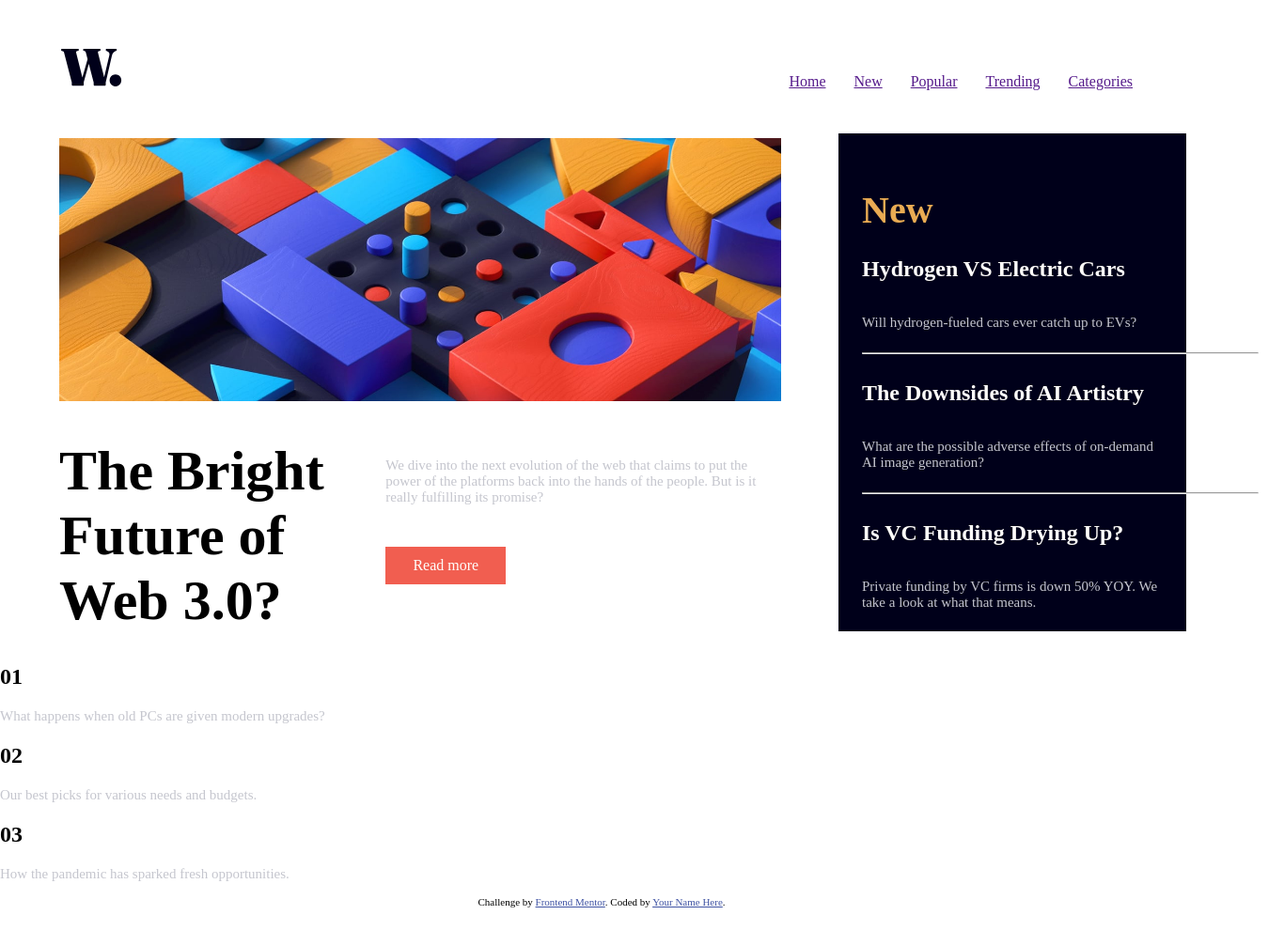
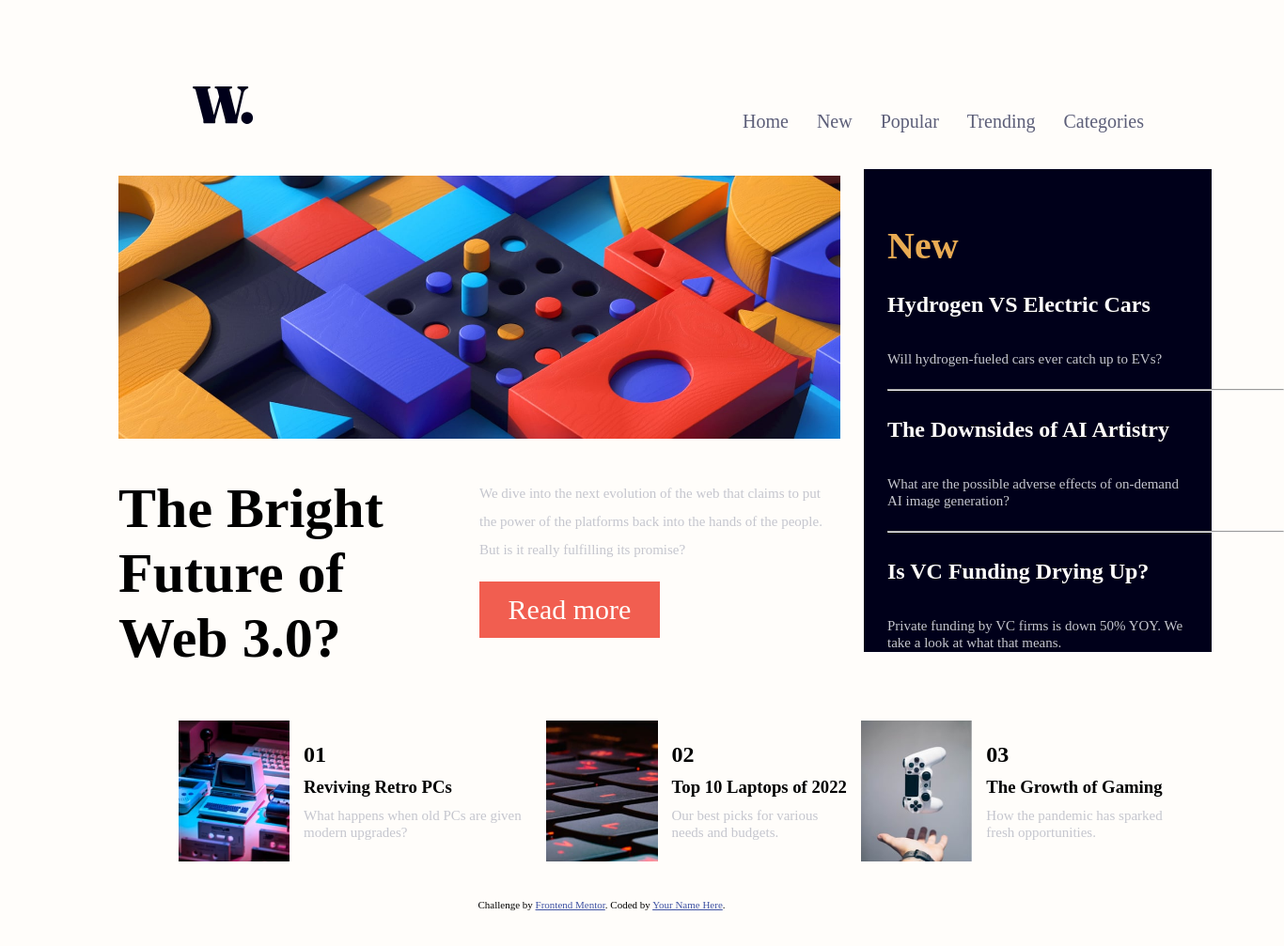
Before and after one commit to 2gaudy/HTML-Landing-Challenge, a plain HTML site: page index.html in a window 1280 px wide. Shown: the part 13-1020 px from the top of the page at 94% size, 1366 px wide, since content can reach past the window. Before the commit the page ends 979 px from the top, so only its background shows below. Drawn offline with Linux system fonts and the light colour scheme.

Commit message:
more changes

```diff
--- a/index.html
+++ b/index.html
@@ -82,9 +82,12 @@
 
     <section>
       <article>
+        <img src="./assets/images/image-retro-pcs.jpg" alt="pic of retro pc">
+        <div>
           <h2>01</h2>
-        <title>Reviving Retro PCs</title>
+          <h3>Reviving Retro PCs</h3>
           <p>What happens when old PCs are given modern upgrades?</p>
+        </div>
 
       </article>
 
@@ -92,9 +95,12 @@
     <section>
 
       <article>
+        <img src="./assets/images/image-top-laptops.jpg" alt="pic of keyboard">
+        <div>
           <h2>02</h2>
-        <title>Top 10 Laptops of 2022</title>
+          <h3>Top 10 Laptops of 2022</h3>
           <p>Our best picks for various needs and budgets.</p>
+        </div>
       </article>
 
 
@@ -102,9 +108,13 @@
     <section>
 
       <article>
+        <img src="./assets/images/image-gaming-growth.jpg" alt="pic of controller">
+        <div>
           <h2>03</h2>
-        <title>The Growth of Gaming</title>
+          <h3>The Growth of Gaming</h3>
           <p>How the pandemic has sparked fresh opportunities.</p>
+
+        </div>
       </article>
 
     </section>
--- a/styles.scss
+++ b/styles.scss
@@ -6,24 +6,33 @@ $dark-gray-blue: hsl(236, 13%, 42%);
 $dark-blue: hsl(240, 100%, 5%);
 
 body {
+    display: flex;
+    justify-content: center;
+    flex-direction: column;
+    height: fit-content;
     margin: 0;
-    padding: 0;
+    padding: 40px;
+    background-color: $off-white;
 
 }
 
 p {
     font-size: 15px;
     color: $grayish-blue;
+    line-height: 1.2;
 }
 
 header {
     display: flex;
     justify-content: space-between;
-    width: 100vw;
+    width: 90vw;
     height: 15vh;
+    margin-left: 100px;
 
     svg {
         padding: 65px;
+
+
 
     }
 
@@ -32,11 +41,28 @@ header {
         list-style-type: none;
         display: flex;
         flex-direction: row;
+        height: 15px;
 
         li {
             padding: 15px;
+
+            a::visited {
+                text-decoration: none;
+                color:hsl(236, 13%, 42%);
+                font-weight: 500;
+            }
+
+            a {
+                text-decoration: none;
+                color:hsl(236, 13%, 42%);
+                font-weight: 500;
+                font-size: 20px;
+
+            }
         }
+
     }
+
 }
 
 .landing-full{
@@ -44,13 +70,14 @@ header {
     flex-direction: row;
     width: 100vw;
     height: 70vh;
-    justify-content: space-around;
-    margin: 20px;
+    justify-content: center;
+    margin: 10px;
+    align-items: center;
 
 }
 
 .landing-main {
-    margin: 10px;
+    margin: 30px;
     width: 60vw;
     height: 65vh;
     display: flex;
@@ -62,6 +89,7 @@ header {
         width: 60vw;
         max-height: 35vh;
         margin: 10px;
+        margin-top: 0px;
         align-self: flex-start;
 
     }
@@ -82,6 +110,8 @@ header {
 
             h1 {
                 height: 20vh;
+                width: 25vw;
+                font-weight: 900;
                 font-size: 60px;
             }
 
@@ -90,19 +120,24 @@ header {
     .landing-text-right {
         display: flex;
         flex-direction: column;
+        height: 23vh;
+        width: 30vw;
+        justify-content: space-between;
 
         p {
             height: 10vh;
+            line-height: 30px;
 
         }
 
         span {
-            width: 10vw;
-            height: 5vh;
+            width: 15vw;
+            height: 7.5vh;
             background-color: $red;
             display: flex;
             justify-content: center;
             align-items: center;
+            align-self: flex-start;
 
             a:visited {
                 text-decoration: none;
@@ -113,6 +148,7 @@ header {
             a {
                 color: $off-white;
                 text-decoration: none;
+                font-size: 30px;
             }
         }
 
@@ -124,11 +160,11 @@ header {
 aside {
     display: flex;
     max-width: 25vw;
-    max-height: 60vh;
+    height: 58vh;
     flex-direction: column;
     background-color: $dark-blue;
     padding: 25px;
-    margin: 15px;
+    margin: 5px;
     justify-content: space-between;
 
     hr {
@@ -149,3 +185,50 @@ aside {
     }
 
 }
+
+footer {
+    height: fit-content;
+    width: 85vw;
+    display: flex;
+    justify-content: space-between;
+    margin: 40px;
+    margin-left: 150px;
+    flex-direction: row;
+
+    article{
+        align-items: center;
+        display: flex;
+        flex-direction: row;
+
+        img{
+            height: 150px;
+            width: 125px;
+
+        }
+
+        div {
+            display: flex;
+            flex-direction: column;
+            min-height: 5vh;
+            min-width: 10vh;
+            margin: 10px;
+
+            h2 {
+                margin: 5px;
+
+            }
+
+            h3 {
+                margin: 5px;
+            }
+
+            p{
+                margin: 5px;
+            }
+
+
+        }
+
+
+    }
+}
```
Also changed, not shown: styles.css, 1 other file. Lines whose indentation alone changed are shown as unchanged.
